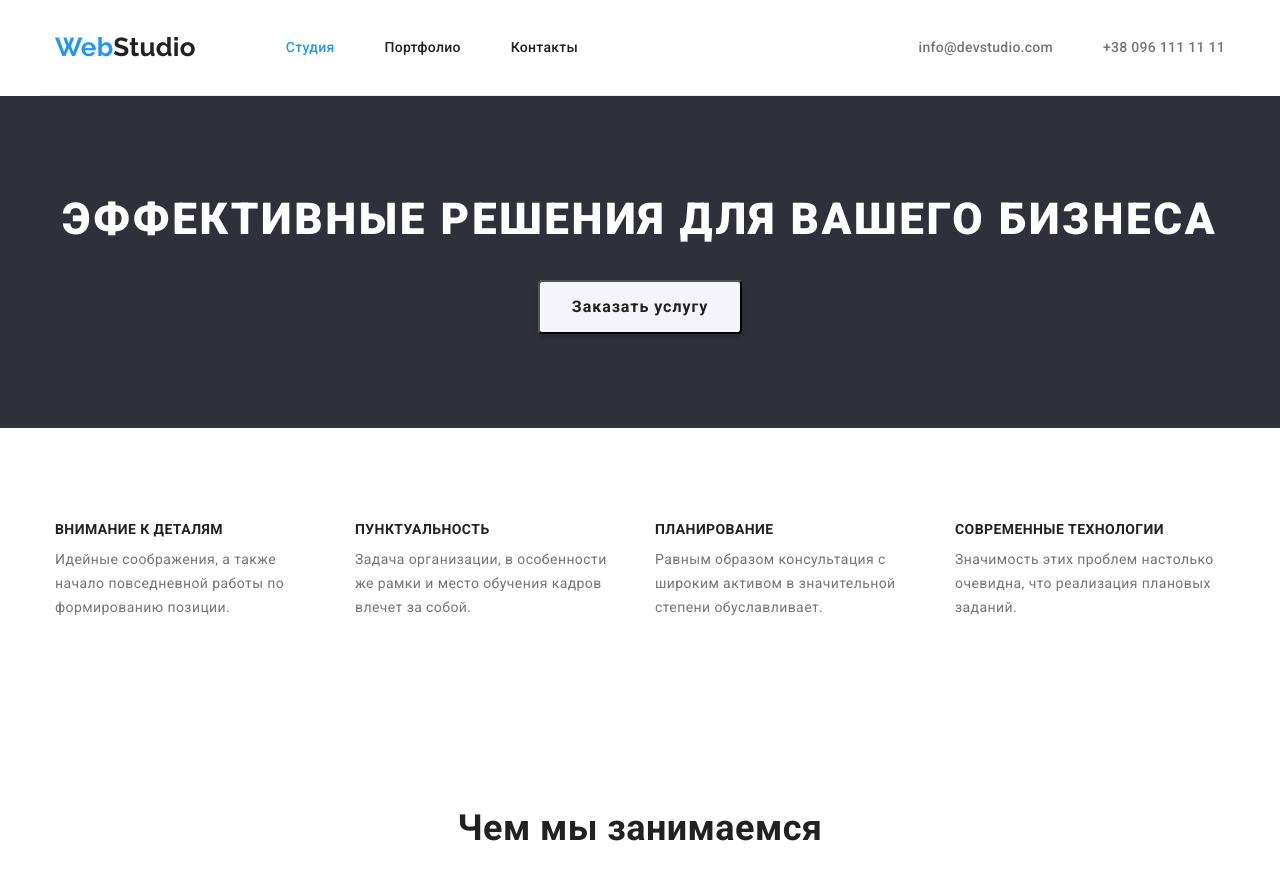
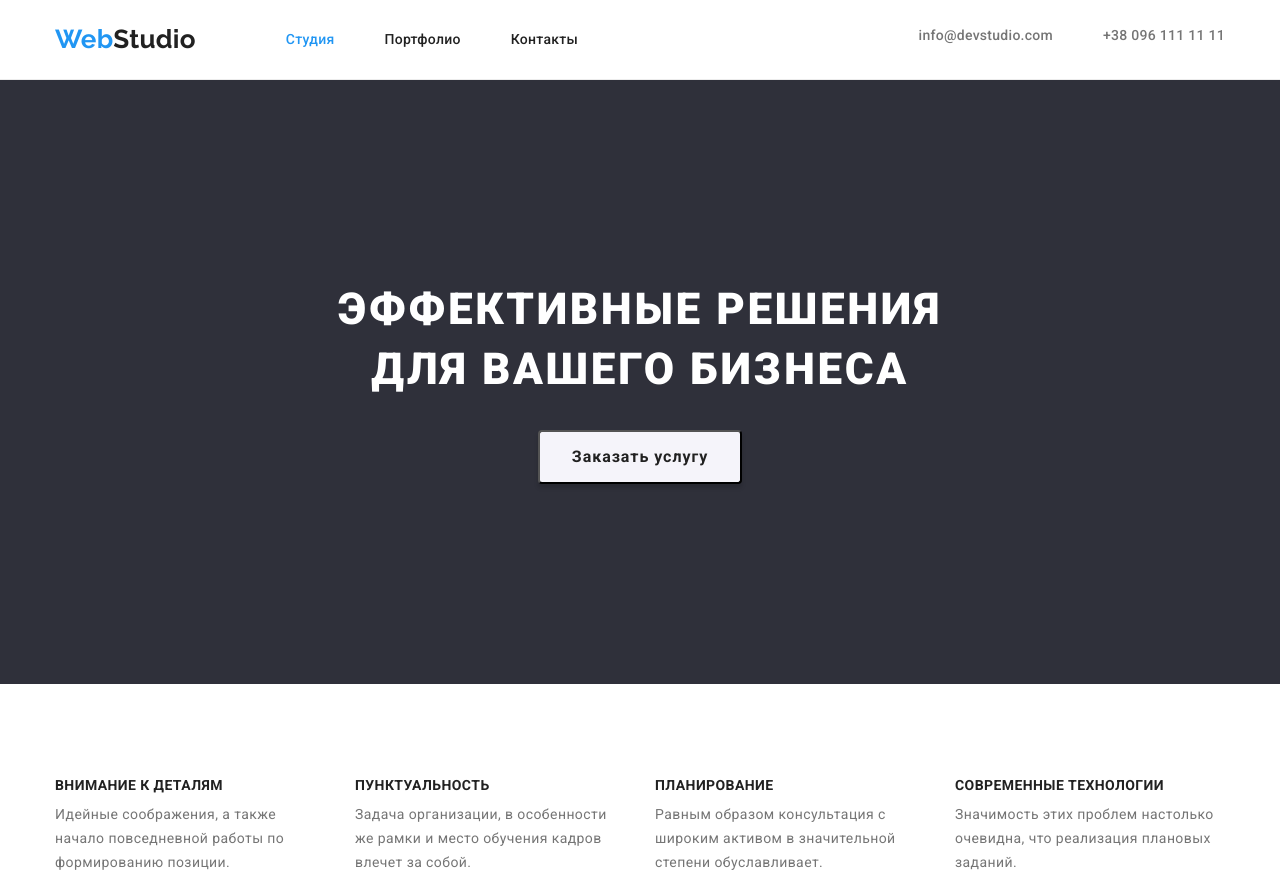
Before and after one commit to Mandzirokha/goit-markup-hw-03, a plain HTML site: page index.html in a window 1280 px wide. Shown: the top 878 px of the page. Drawn offline with nearby package versions, Linux system fonts and the light colour scheme.

Commit message:
внесла правки стосовно зауважень ментора

```diff
--- a/css/styles.css
+++ b/css/styles.css
@@ -57,7 +57,20 @@ p {
 }
 
 .visually-hidden {
-  display: none;
+  position: absolute !important;
+  clip: rect(1px 1px 1px 1px);
+  clip: rect(1px, 1px, 1px, 1px);
+  padding: 0 !important;
+  border: 0 !important;
+  height: 1px !important;
+  width: 1px !important;
+  overflow: hidden;
+}
+
+/* Header */
+
+.nav-container {
+  display: flex;
 }
 
 .link {
@@ -84,15 +97,14 @@ p {
   list-style: none;
 }
 
-.page-header,
 .main-nav {
   display: flex;
   align-items: center;
 }
 
 .page-header {
-  padding-top: 32px;
-  padding-bottom: 32px;
+  padding-top: 24px;
+  padding-bottom: 24px;
   border-bottom: 1px solid #ececec;
 }
 
@@ -135,6 +147,13 @@ p {
 
 .studio-white-part {
   color: var(--alt-tittle-cl);
+}
+
+/* Hero */
+
+.hero-section {
+  padding-top: 200px;
+  padding-bottom: 200px;
 }
 
 .first-bg {
@@ -195,6 +214,10 @@ p {
 }
 
 /* Особенности */
+
+.feature-section {
+  padding-bottom: 0;
+}
 
 .flexbox {
   display: flex;
@@ -267,7 +290,7 @@ img {
 }
 
 .card-content {
-  padding: 30px;
+  padding: 30px 0;
 }
 
 .team-item {
--- a/index.html
+++ b/index.html
@@ -17,7 +17,8 @@
     <link rel="stylesheet" href="./css/styles.css" />
   </head>
   <body>
-    <header class="container page-header">
+    <header class="page-header">
+      <div class="container nav-container">
         <nav class="main-nav">
           <a class="whole-logo link" href="./index.html"
             ><span class="logo web-part">Web</span><span class="logo studio-part">Studio</span></a
@@ -34,17 +35,21 @@
           </li>
           <li class="nav-item"><a class="link contact-info-header" href="tel:+380961111111">+38 096 111 11 11</a></li>
         </ul>
+      </div>
     </header>
     <main>
       <!--Эффективные решения для бизнеса-->
-      <section class="first-bg section">
-        <h1 class="page-title">Эффективные решения для вашего бизнеса</h1>
+      <section class="first-bg section hero-section">
+        <h1 class="page-title">
+          Эффективные решения <br />
+          для вашего бизнеса
+        </h1>
         <button class="btn" type="button">Заказать услугу</button>
       </section>
       <!--Особенности-->
-      <section class="section">
+      <section class="section feature-section">
+        <div class="container">
           <h2 class="title visually-hidden">Особенности</h2>
-        <div class="container">
           <ul class="flexbox list">
             <li class="content-box">
               <h3 class="title subtitle">Внимание к деталям</h3>
```
Also changed, not shown: portfolio.html (+3 -1 lines). Lines whose indentation alone changed are shown as unchanged.
